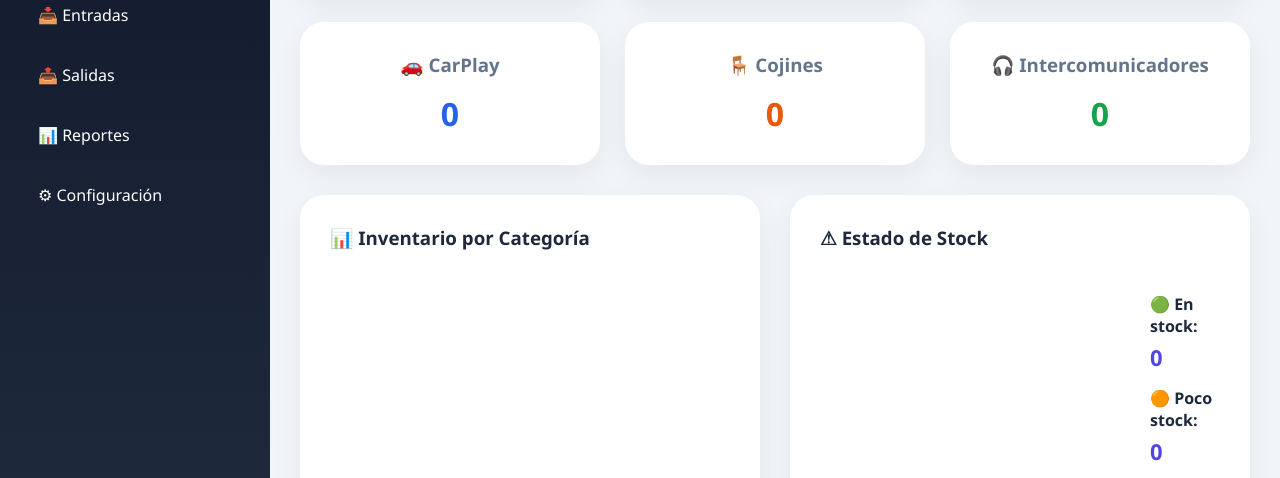
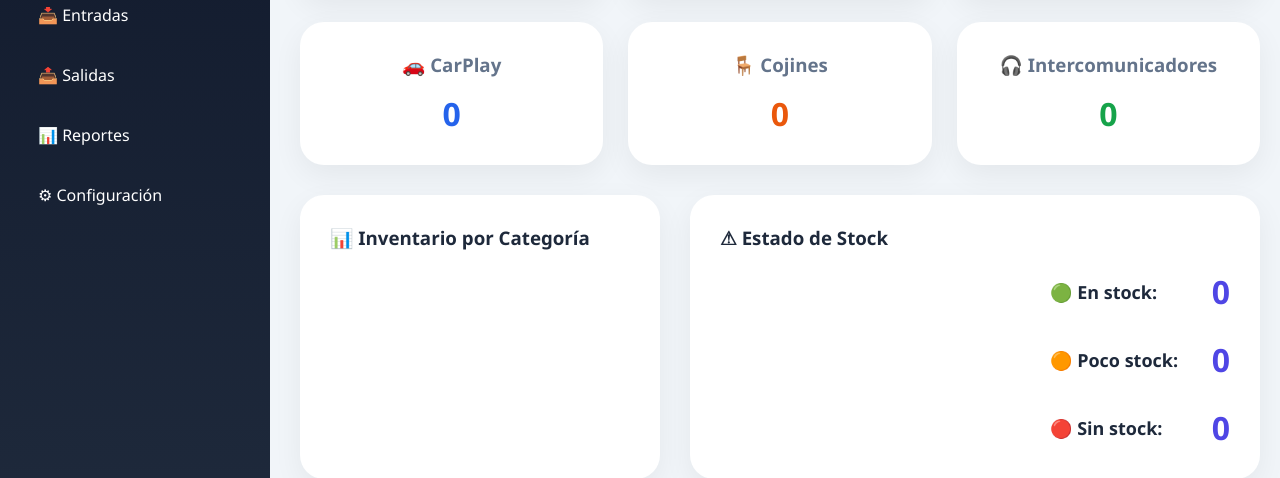
Before and after one commit to Sofia19c/Stock, a website: page Public/Index.html in a window 1280 px wide. Shown: the part 293-771 px from the top of the page. Drawn offline with nearby package versions, Linux system fonts and the light colour scheme; no server answers.

Commit message:
ajuste valores en la grafica

```diff
--- a/Public/Index.html
+++ b/Public/Index.html
@@ -106,17 +106,17 @@
                     <div class="estado-resumen">
 
                         <div class="estado-item">
-                            🟢 En stock:
+                            <div> 🟢 En stock: </div>
                             <span id="en-stock">0</span>
                         </div>
 
                         <div class="estado-item">
-                            🟠 Poco stock:
+                            <div> 🟠 Poco stock: </div>
                             <span id="poco-stock">0</span>
                         </div>
 
                         <div class="estado-item">
-                            🔴 Sin stock:
+                            <div> 🔴 Sin stock: </div>
                             <span id="sin-stock">0</span>
                         </div>
 
--- a/Public/style.css
+++ b/Public/style.css
@@ -417,7 +417,7 @@ select{
 
 .estado-stock-container{
     display:flex;
-    align-items:center;
+    align-items: flex-start;
     justify-content:center;
     gap:30px;
     height:100%;
@@ -426,17 +426,21 @@ select{
 .estado-resumen{
     display:flex;
     flex-direction:column;
-    gap:15px;
+    gap:25px;
+    min-width:180px;
 }
 
 .estado-item{
-    font-size:16px;
+    display:flex;
+    justify-content:space-between;
+    align-items:center;
+
+    font-size:18px;
     font-weight:600;
 }
 
 .estado-item span{
-    display:block;
-    margin-top:5px;
-    font-size:22px;
     color:#4f46e5;
+    font-size:32px;
+    font-weight:700;
 }
```
